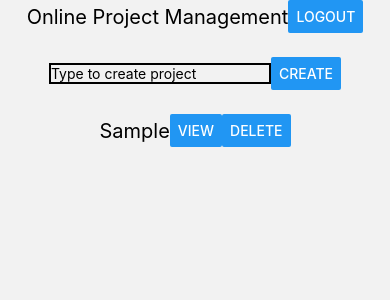
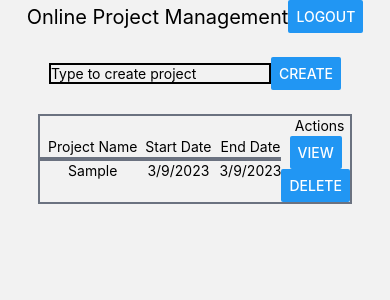
Before and after one commit to NDBNeer/TaskManagment, a React Native app: screen /Dashboard in a window 390 px wide. Both pictures are taken after typing "Sample" into the empty fields and a click on the button "CREATE". Shown: the top 300 px of the page. Built offline with nearby package versions, Linux system fonts and the light colour scheme.

Commit message:
Bug Fixes

```diff
--- a/App.js
+++ b/App.js
@@ -38,18 +38,18 @@ function App() {
         <Stack.Screen
           name="Project"
           component={ProjectScreen}
-          options={{
-            headerBackVisible: false,
-            headerShown: false,
-          }}
+          // options={{
+          //   headerBackVisible: false,
+          //   headerShown: false,
+          // }}
         />
         <Stack.Screen
           name="Task"
           component={TaskScreen}
-          options={{
-            headerBackVisible: false,
-            headerShown: false,
-          }}
+          // options={{
+          //   headerBackVisible: false,
+          //   headerShown: false,
+          // }}
         />
       </Stack.Navigator>
     </NavigationContainer>
--- a/Screen/DashboardScreen.js
+++ b/Screen/DashboardScreen.js
@@ -71,14 +71,34 @@ export default function Dashboard({ navigation }) {
           return (
             <View
               key={index}
-              className="flex flex-row justify-center items-center"
+              className="flex flex-row justify-center items-center border-2 border-gray-500"
             >
-              <Text className="text-xl">{project.name}</Text>
-              <Button
-                title="View"
-                onPress={() => navigation.navigate("Project", { project })}
-              />
-              <Button title="Delete" />
+              <View className="flex flex-col justify-center items-center">
+                <Text className="text-sm ml-2">Project Name</Text>
+                <View className="h-1 w-full bg-gray-500"></View>
+                <Text className="text-sm ml-2">{project.name}</Text>
+              </View>
+
+              <View className="flex flex-col justify-center items-center">
+                <Text className="text-sm ml-2">Start Date</Text>
+                <View className="h-1 w-full bg-gray-500"></View>
+                <Text className="text-sm ml-2">{project.startDate}</Text>
+              </View>
+              <View className="flex flex-col justify-center items-center">
+                <Text className="text-sm ml-2">End Date</Text>
+                <View className="h-1 w-full bg-gray-500"></View>
+                <Text className="text-sm ml-2">{project.startDate}</Text>
+              </View>
+
+              <View className="flex flex-col justify-center items-center text-sm">
+                <Text className="text-sm ml-2">Actions</Text>
+                <Button
+                  className="text-sm"
+                  title="View"
+                  onPress={() => navigation.navigate("Project", { project })}
+                />
+                <Button className="text-sm" title="Delete" />
+              </View>
             </View>
           );
         })}
--- a/Screen/ProjectScreen.js
+++ b/Screen/ProjectScreen.js
@@ -54,9 +54,9 @@ export default function ProjectScreen({ route, navigation }) {
 
       <View className="flex flex-col justify-center items-center mt-6">
         <Text className="text-xl">{project.name}</Text>
-        <Text className="text-xl">{project.description}</Text>
-        <Text className="text-xl">{project.startDate}</Text>
-        <Text className="text-xl">{project.endDate}</Text>
+        <TextInput className="text-xl">{project.description}</TextInput>
+        <TextInput className="text-xl">{project.startDate}</TextInput>
+        <TextInput className="text-xl">{project.endDate}</TextInput>
       </View>
 
       <View className="flex flex-col justify-center items-center mt-6">
```
